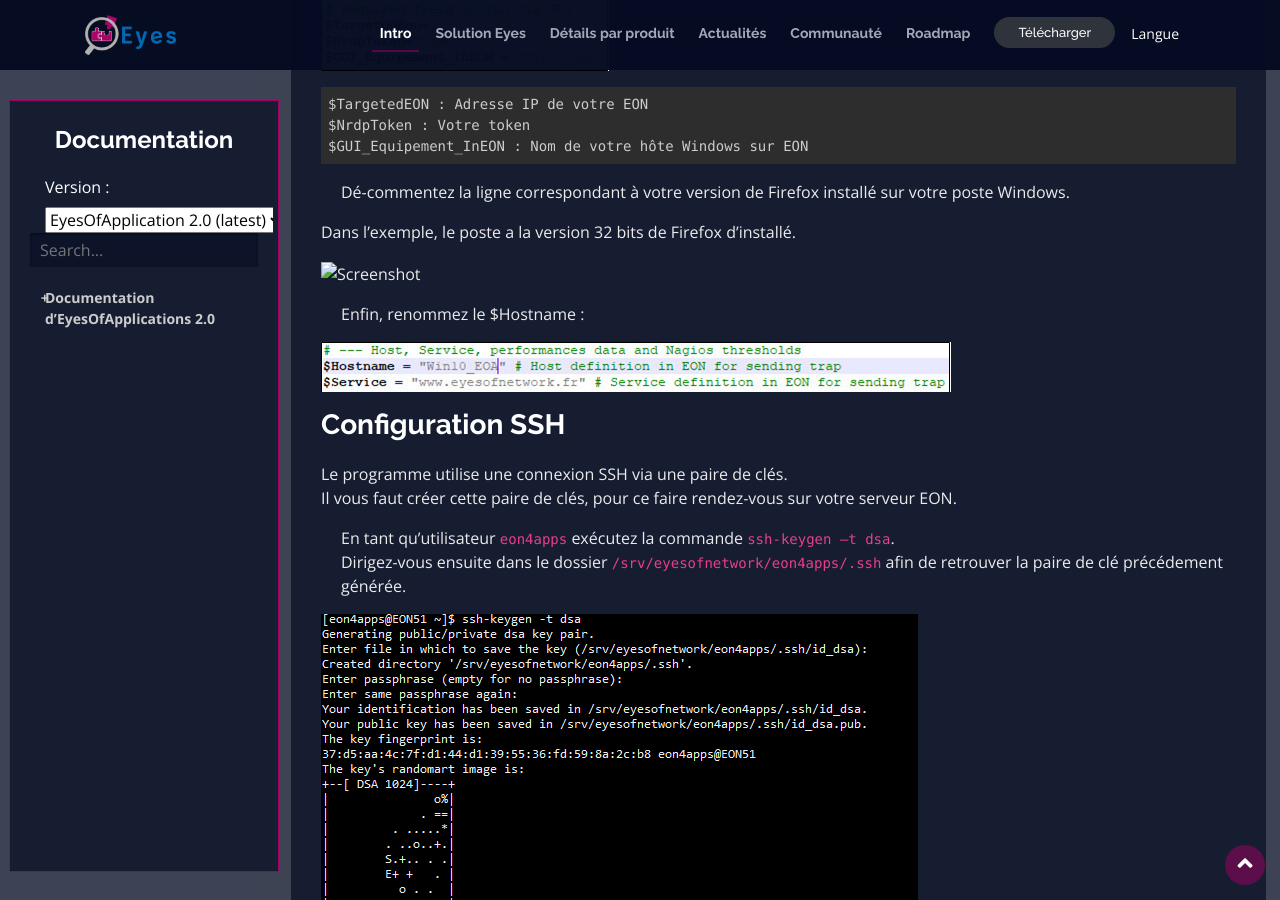
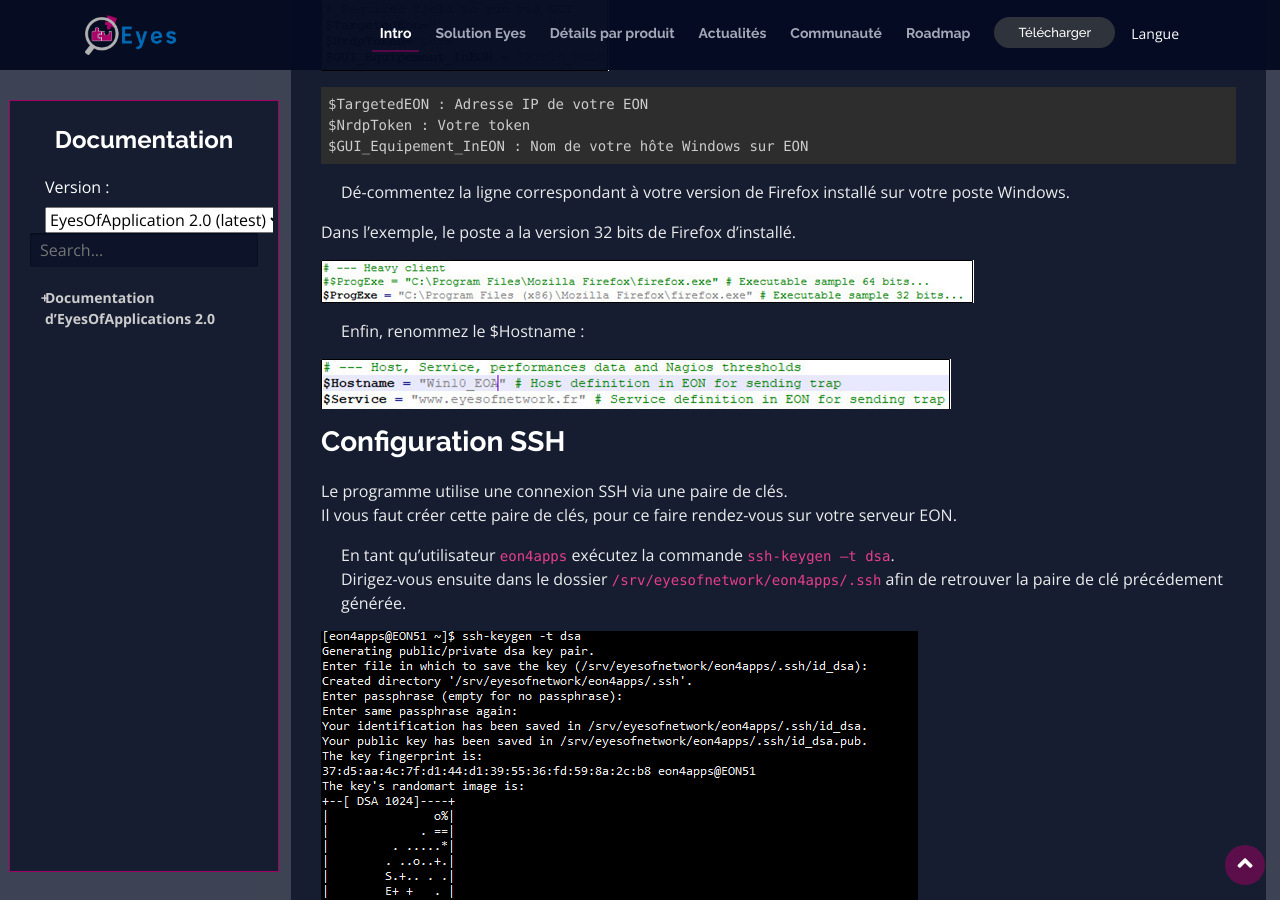
Before and after one commit to EyesOfNetworkCommunity/www.eyesofnetwork.com, a Jekyll site: the page built from _posts/docs/eoa-2-0/2020-12-12-2-0-fr.md, in a window 1280 px wide and 900 px high, scrolled down 1498 px. Built offline with Jekyll 4.4.1, drawn with Linux system fonts in a browser that asks for light colours.

Commit message:
correct images
Signed-off-by: Rémi VERCHERE <remi.verchere@axians.com>

```diff
--- a/_posts/docs/eoa-2-0/2020-12-12-2-0-fr.md
+++ b/_posts/docs/eoa-2-0/2020-12-12-2-0-fr.md
@@ -68,7 +68,7 @@
 
 Dans l’exemple, le poste a la version 32 bits de Firefox d’installé.
 
-![Screenshot](D/img/docs/eoa-2-0/cscr6.png)
+![Screenshot](/img/docs/eoa-2-0/cscr6.png)
 
 * Enfin, renommez le $Hostname :
 
```
Also changed, not shown: img/docs/eoa-2-0/cscr11.png, img/docs/eoa-2-0/cscr25.png (added), img/docs/eoa-2-0/cscr26.png (added).
